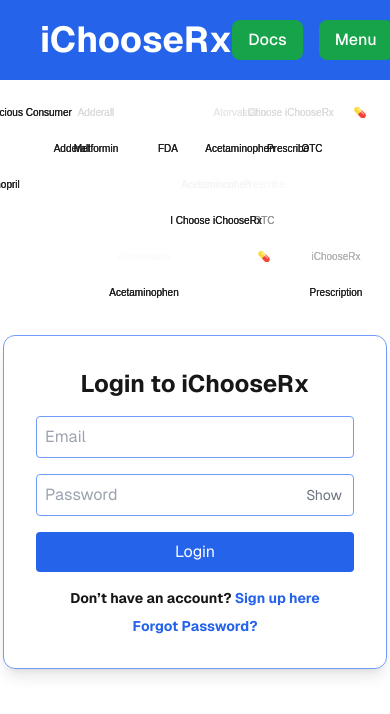
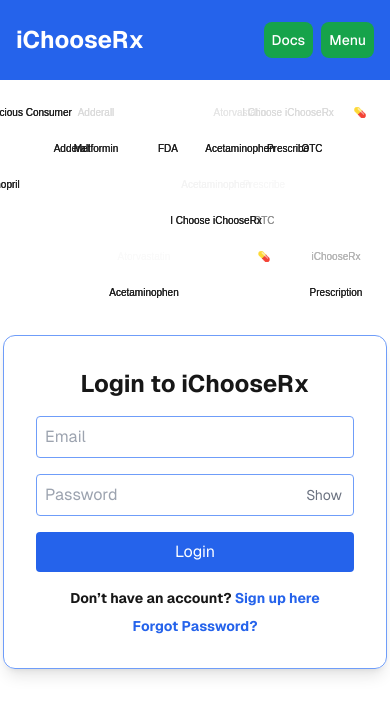
Before and after one commit to iChooseRx/iChooseRx_fe, a Next.js app: page /login in a window 390 px wide. Shown: the top 714 px of the page. Built offline with nearby package versions, Linux system fonts and the light colour scheme; no server answers.

Commit message:
Fixes buttons and dashboard for smaller screens, makes header and dropdown menus on top layer, adds more to the meta tag in layout

```diff
--- a/src/app/globals.css
+++ b/src/app/globals.css
@@ -197,3 +197,7 @@ button:hover {
   font-size: 0.875rem;
   text-align: center;
 }
+
+canvas {
+  z-index: 0 !important;
+}
--- a/src/app/layout.js
+++ b/src/app/layout.js
@@ -15,8 +15,9 @@ const geistMono = localFont({
 });
 
 export const metadata = {
-  title: "iChooseRx",
-  description: "Conscious drug search and pharmacy finder",
+  title: "iChooseRx | Conscious Drug Search & Pharmacy Finder",
+  description:
+    "Search FDA-approved drugs that align with your values. Filter out FD&C dyes, sweeteners, gluten, added sugar & more. Compare NDCs and find pharmacies.",
 };
 
 export default function RootLayout({ children }) {
@@ -30,8 +31,10 @@ export default function RootLayout({ children }) {
           crossOrigin="anonymous"
         ></script>
       </head>
-      <body className="antialiased bg-background text-foreground">
-        {children}
+      <body className="antialiased bg-background text-foreground overflow-x-hidden">
+        <div className="relative z-10">
+          {children}
+        </div>
       </body>
     </html>
   );
--- a/src/components/DashboardHeader.js
+++ b/src/components/DashboardHeader.js
@@ -9,7 +9,7 @@ import DocsDropdown from "@/components/DocsDropdown";
 export default function DashboardHeader() {
   const [isLoggedIn, setIsLoggedIn] = useState(false);
   const pathname = usePathname();
-  const isDashboardPage = pathname?.startsWith("/dashboard");
+  // const isDashboardPage = pathname?.startsWith("/dashboard");
 
   const dashboard = useDashboard();
 
@@ -49,23 +49,24 @@ export default function DashboardHeader() {
   const handleDeleteAccount = dashboard?.handleDeleteAccount ?? (() => { });
 
   return (
-    <header className="h-20 flex justify-between items-center px-10 bg-primary text-white">
-      <h1 className="text-4xl font-bold">iChooseRx</h1>
+    <div className="relative z-10 w-full">
+      <header className="h-20 flex justify-between items-center px-4 sm:px-10 bg-primary text-white w-full overflow-hidden">
+        <h1 className="text-2xl sm:text-4xl font-bold whitespace-nowrap">iChooseRx</h1>
 
         {/* Menu Section */}
-      <div className="flex space-x-4 items-center">
+        <div className="flex space-x-2 sm:space-x-4 items-center">
           <DocsDropdown />
           <div className="relative" ref={menuRef}>
             <button
               onClick={() => setMenuOpen(!menuOpen)}
-            className="btn-secondary px-4 py-2 rounded-lg font-medium transition-all duration-300"
+              className="btn-secondary px-2 sm:px-4 py-2 text-sm sm:text-base rounded-lg font-medium transition-all duration-300"
             >
               Menu
             </button>
 
             {/* Dropdown */}
             <div
-            className={`absolute right-0 mt-2 w-48 bg-white text-black rounded-lg shadow-lg z-50 transition-transform duration-300 origin-top ${menuOpen ? "scale-y-100" : "scale-y-0"}`}
+              className={`absolute right-0 mt-2 sm:w-48 w-40 max-w-[calc(100vw-1rem)] bg-white text-black rounded-lg shadow-lg z-50 transition-transform duration-300 origin-top ${menuOpen ? "scale-y-100" : "scale-y-0"}`}
               style={{ transformOrigin: "top" }}
             >
               <ul className="flex flex-col p-2">
@@ -179,5 +180,6 @@ export default function DashboardHeader() {
           </div>
         </div>
       </header>
+    </div>
   );
 }
--- a/src/components/DocsDropdown.js
+++ b/src/components/DocsDropdown.js
@@ -27,14 +27,14 @@ export default function DocsDropdown() {
     <div className="relative" ref={dropdownRef}>
       <button
         onClick={() => setIsOpen(!isOpen)}
-        className="btn-secondary px-4 py-2 rounded-lg font-medium transition-all duration-300"
+        className="btn-secondary px-2 sm:px-4 py-2 text-sm sm:text-base rounded-lg font-medium transition-all duration-300"
       >
         Docs
       </button>
 
       <div
-        className={`absolute right-0 mt-2 w-56 max-w-[calc(100vw-2rem)] bg-white text-black rounded-lg shadow-lg transition-transform duration-300 origin-top-right z-50 ${isOpen ? "scale-y-100" : "scale-y-0"}`}
-        style={{ transformOrigin: "top right" }}
+        className={`absolute right-0 mt-2 sm:w-56 w-48 max-w-[calc(100vw-1rem)] bg-white text-black rounded-lg shadow-lg transition-transform duration-300 origin-top-right z-50 ${isOpen ? "scale-y-100" : "scale-y-0"}`}
+        style={{ transformOrigin: "top" }}
       >
         <ul className="flex flex-col p-2">
           <li>
--- a/src/components/MatrixBackground.js
+++ b/src/components/MatrixBackground.js
@@ -80,6 +80,7 @@ export default function MatrixBackground() {
     <canvas
       ref={canvasRef}
       className="absolute top-0 left-0 w-full h-full z-0 pointer-events-none"
+      style={{ zIndex: 0 }}
     />
   );
 }
```
Lines whose indentation alone changed are shown as unchanged.
